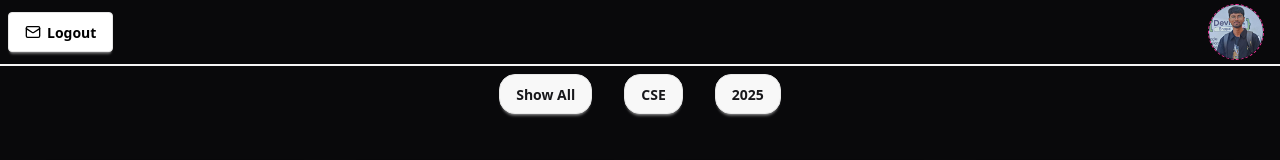
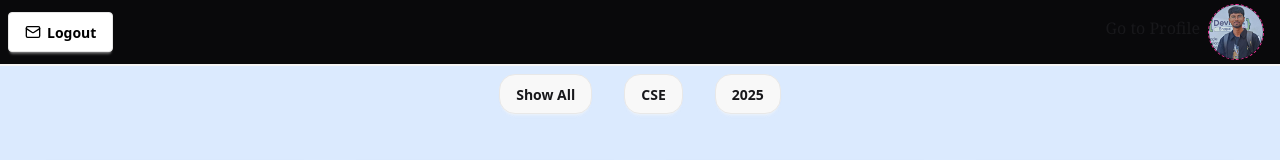
Before and after one commit to dev-koushal/alumnimanagment, a React (Vite) app: page /student/explore in a window 1280 px wide. Shown: the top 160 px of the page. Built offline with nearby package versions, Linux system fonts and the light colour scheme; grey boxes are pictures that could not be loaded.

Commit message:
fix: filter option

```diff
--- a/src/Components/StudentPage/StudentExplorePage.jsx
+++ b/src/Components/StudentPage/StudentExplorePage.jsx
@@ -30,10 +30,13 @@ const FilterYear = ()=>{
         <svg aria-label="Email icon" width="16" height="16" xmlns="http://www.w3.org/2000/svg" viewBox="0 0 24 24"><g strokeLinejoin="round" strokeLinecap="round" strokeWidth="2" fill="none" stroke="black"><rect width="20" height="16" x="2" y="4" rx="2"></rect><path d="m22 7-8.97 5.7a1.94 1.94 0 0 1-2.06 0L2 7"></path></g></svg>
         Logout
         </button></Link>
+            <div className="flex justify-center ">
+              <h1 className="mt-4 mr-2 font-serif">Go to Profile</h1>
             <StudenProfileButton />
+            </div>
         </div>
-         <div className="bg-neutral min-h-screen ">
-        <form className="flex flex-wrap justify-center mt-0.5 p-2 gap-2 md:gap-8 mb-4">
+         <div className="bg-blue-100 min-h-screen ">
+        <form className="flex flex-wrap justify-center  mt-0.5 p-2 gap-2 md:gap-8 mb-4">
 
         <input onClick={()=>setFilterCard(ExplorePage)} className="btn rounded-2xl " type="reset" value="Show All"/>
         <input onClick={()=>FilterCse()} className="btn rounded-2xl" type="checkbox" name="frameworks" aria-label="CSE"/>
```
Also changed, not shown: src/Components/AlumniPages/AlumniProfile.jsx (+1 -13 lines).
